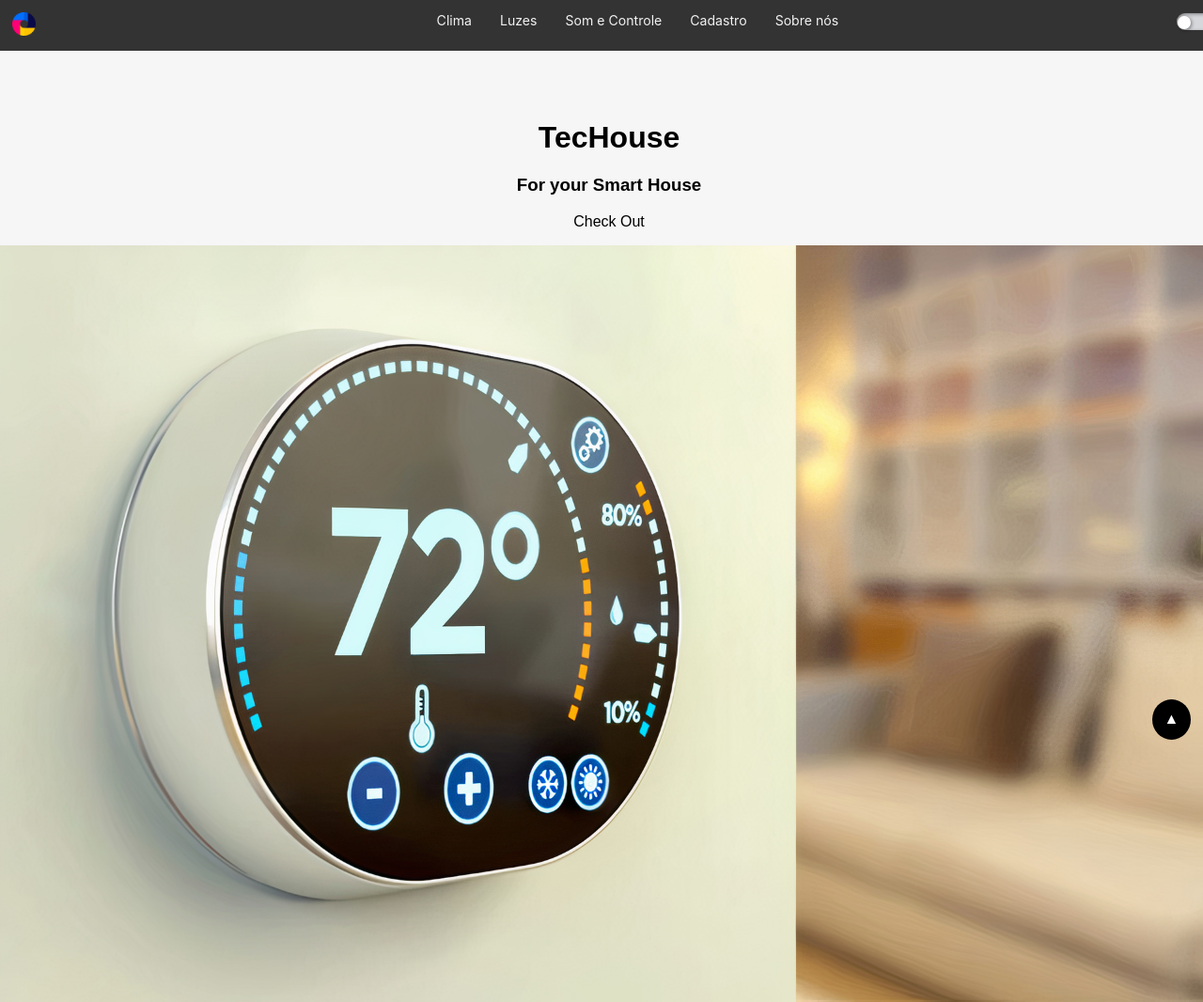
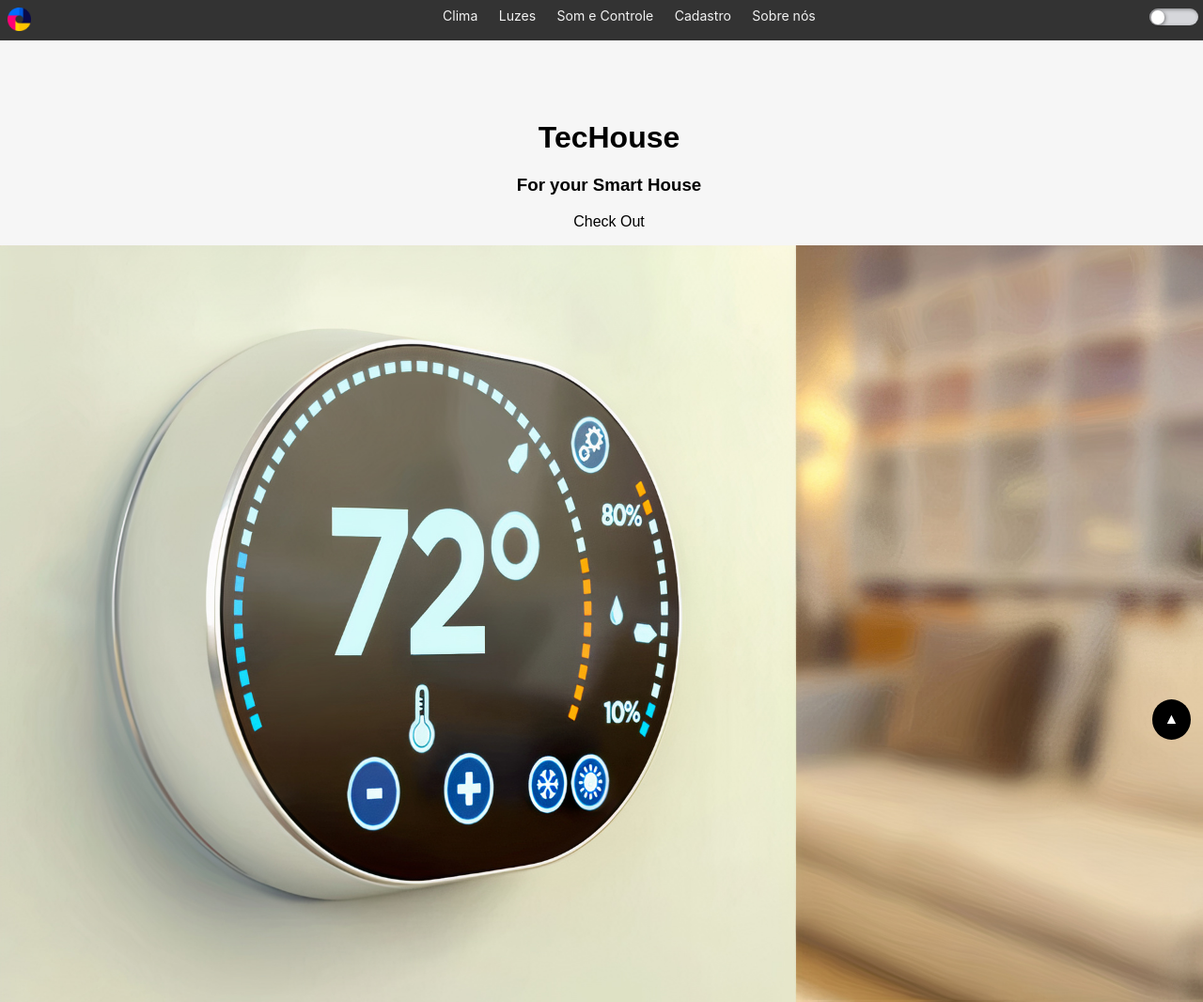
Before and after one commit to MewmanIndustries/TecHome, a plain HTML site: page index.html in a window 1280 px wide. Shown: the top 1066 px of the page at 94% size. Drawn offline with Linux system fonts and the light colour scheme.

Commit message:
Update style.css

```diff
--- a/style.css
+++ b/style.css
@@ -26,7 +26,7 @@ body[light-mode=dark] .light-mode-button span:nth-child(2) {
 .topnav {
   overflow: hidden;
   background-color: #333;
-  padding: 1vw;
+  padding: 0.6vw;
   position: fixed;
   width: 100%;
 
@@ -39,7 +39,7 @@ body[light-mode=dark] .light-mode-button span:nth-child(2) {
   float: center;
   color: #f2f2f2;
   text-align: center;
-  padding: 1vw 1vw;
+  padding: 0.7vw 0.7vw;
   text-decoration: none;
   font-family: -apple-system, BlinkMacSystemFont, 'Segoe UI', Roboto, Oxygen, Ubuntu, Cantarell, 'Open Sans', 'Helvetica Neue', sans-serif;
   font-size: 1.1vw;
```
